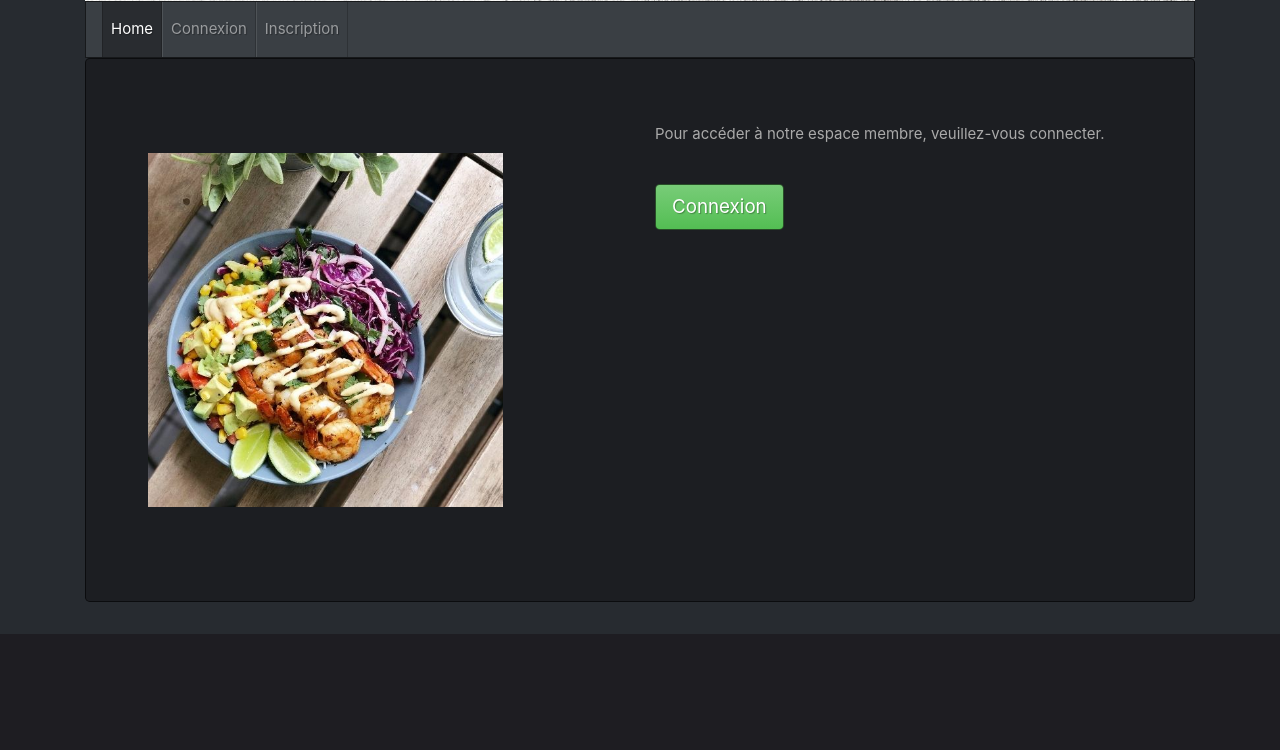
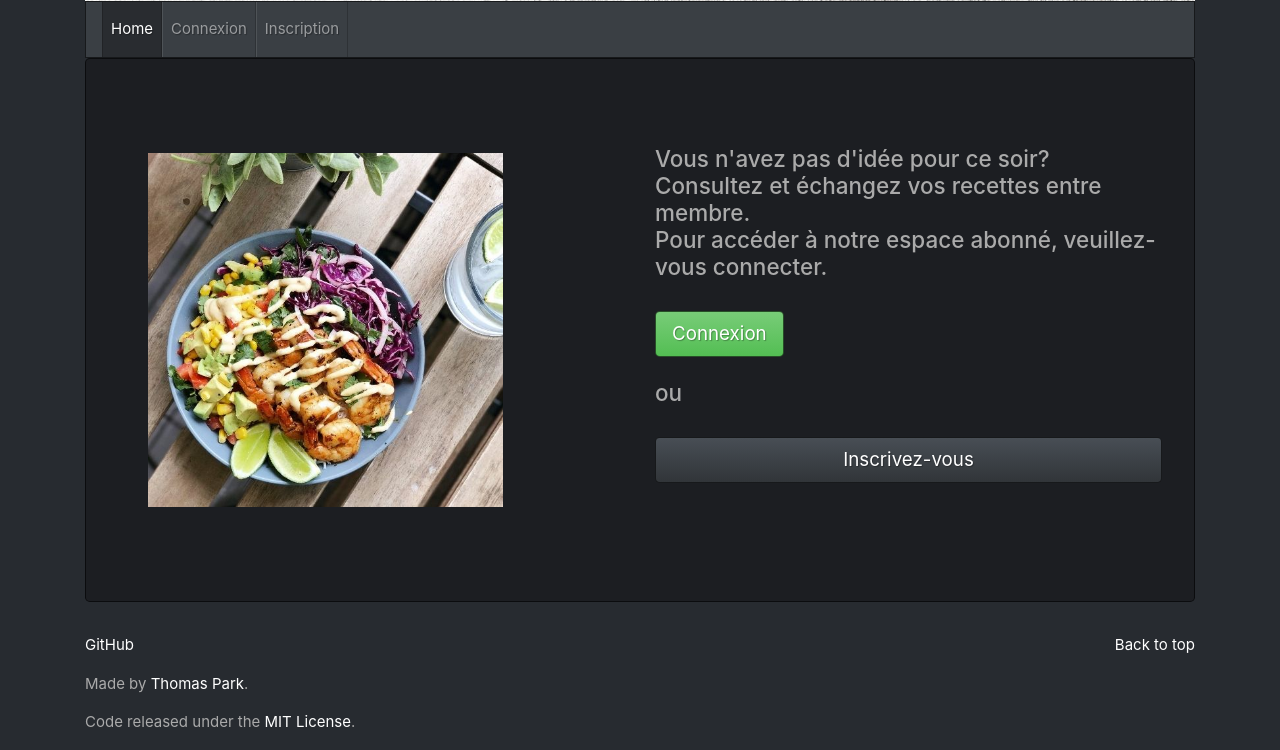
Before and after one commit to thucnhi-wiedenhofer/module-connexion, a PHP site: page / in a window 1280 px wide. Shown: the part 449-1199 px from the top of the page. Before the commit the page ends 1083 px from the top, so only its background shows below. Run offline with PHP 8.4, Linux system fonts and the light colour scheme.

Commit message:
index fait

```diff
--- a/index.php
+++ b/index.php
@@ -50,12 +50,30 @@
                 <div class="col-lg-6 col-sm-12">
                     <img class="img-small" src="assets/images/bol.jpg" alt="bol">
                 </div>
-                <div class="col-lg-6 col-sm-12">
-                    <p>Pour accéder à notre espace membre, veuillez-vous connecter.</p><br/>
-                    <button type="button" class="btn btn-success btn-lg">Connexion</button>
+                <div class="col-lg-6 col-sm-12"><br/>
+                    <p class="h4">Vous n'avez pas d'idée pour ce soir? <br/>Consultez et échangez vos recettes entre membre.<br/>
+                     Pour accéder à notre espace abonné, veuillez-vous connecter.</p><br/>
+                    <button type="button" class="btn btn-success btn-lg">Connexion</button><br/><br/>
+                    <p class="h4">ou</p><br/>
+                    <button type="button" class="btn btn-primary btn-lg btn-block">Inscrivez-vous</button>
                 </div>
             </div>
         </main>
+        <footer id="footer">
+        <div class="row">
+          <div class="col-lg-12">
+            <ul class="list-unstyled">
+              <li class="float-lg-right"><a href="#top">Back to top</a></li>
+
+              <li><a href="https://github.com/thomaspark/bootswatch">GitHub</a></li>
+
+            </ul>
+            <p>Made by <a href="https://thomaspark.co/">Thomas Park</a>.</p>
+            <p>Code released under the <a href="https://github.com/thomaspark/bootswatch/blob/master/LICENSE">MIT License</a>.</p>
+
+          </div>
+        </div>
+      </footer>
     </div>
     <script src="assets/js/jquery.min.js"></script>
     <script src="assets/js/bootstrap.bundle.min.js"></script>
```
